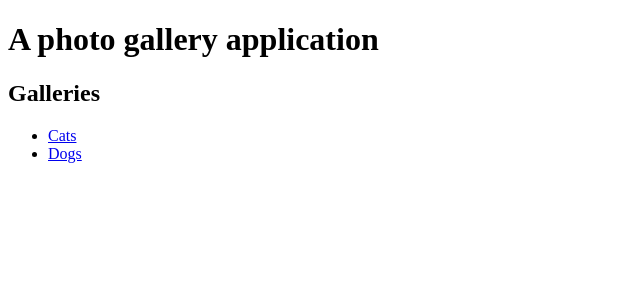
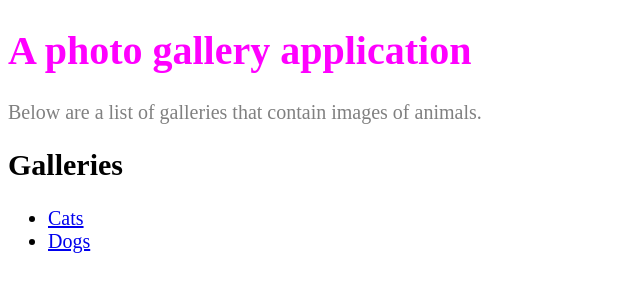
Before and after one commit to jessewaites/Metis-Prework, a plain HTML site: page index.html in a window 1280 px wide. Shown: the whole page, without its empty margins (0-640 px from the left). Drawn offline with Linux system fonts and the light colour scheme.

Commit message:
completion of prework section 4

```diff
--- a/index.html
+++ b/index.html
@@ -4,9 +4,25 @@
   <head>
     <meta charset="UTF-8">
     <title>Index</title>
+    <style>
+     h1 {
+     color: magenta;
+     }
+     #introduction {
+     color: gray;
+     }
+     #galleries li a {
+     color: green;
+     }
+     body {
+     font-size: 20px;
+     }
+    </style>
   </head>
   <body>
   	<h1>A photo gallery application</h1>
+  	<div id='introduction'>Below are a list of galleries that contain images of
+     animals.</div>
      <div>
       <h2>Galleries</h2>
       <ul>
```
